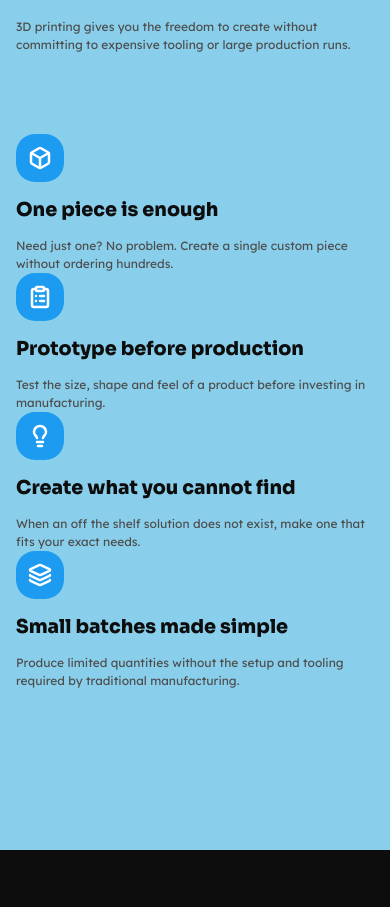
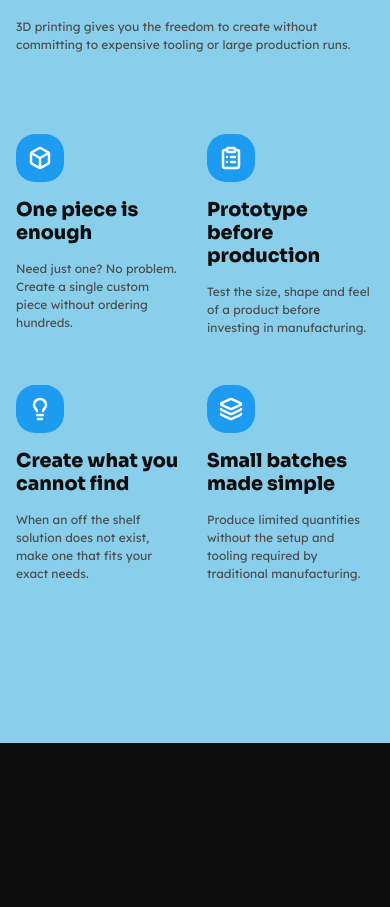
Before and after one commit to o-theophilus/extrude, a SvelteKit app: page / in a window 390 px wide. Shown: the part 3420-4327 px from the top of the page. Built offline with nearby package versions, Linux system fonts and the light colour scheme.

Commit message:
Add grid_4_b class for responsive grid layout

```diff
--- a/src/routes/_layout/page.css
+++ b/src/routes/_layout/page.css
@@ -207,6 +207,14 @@
 		}
 	}
 
+    .grid_4_b {
+		display: grid;
+		grid-template-columns: repeat(2, 1fr);
+
+		@container (min-width: 900px) {
+			grid-template-columns: repeat(4, 1fr);
+		}
+	}
 
 	/************************ img */
 	/* img {
```
